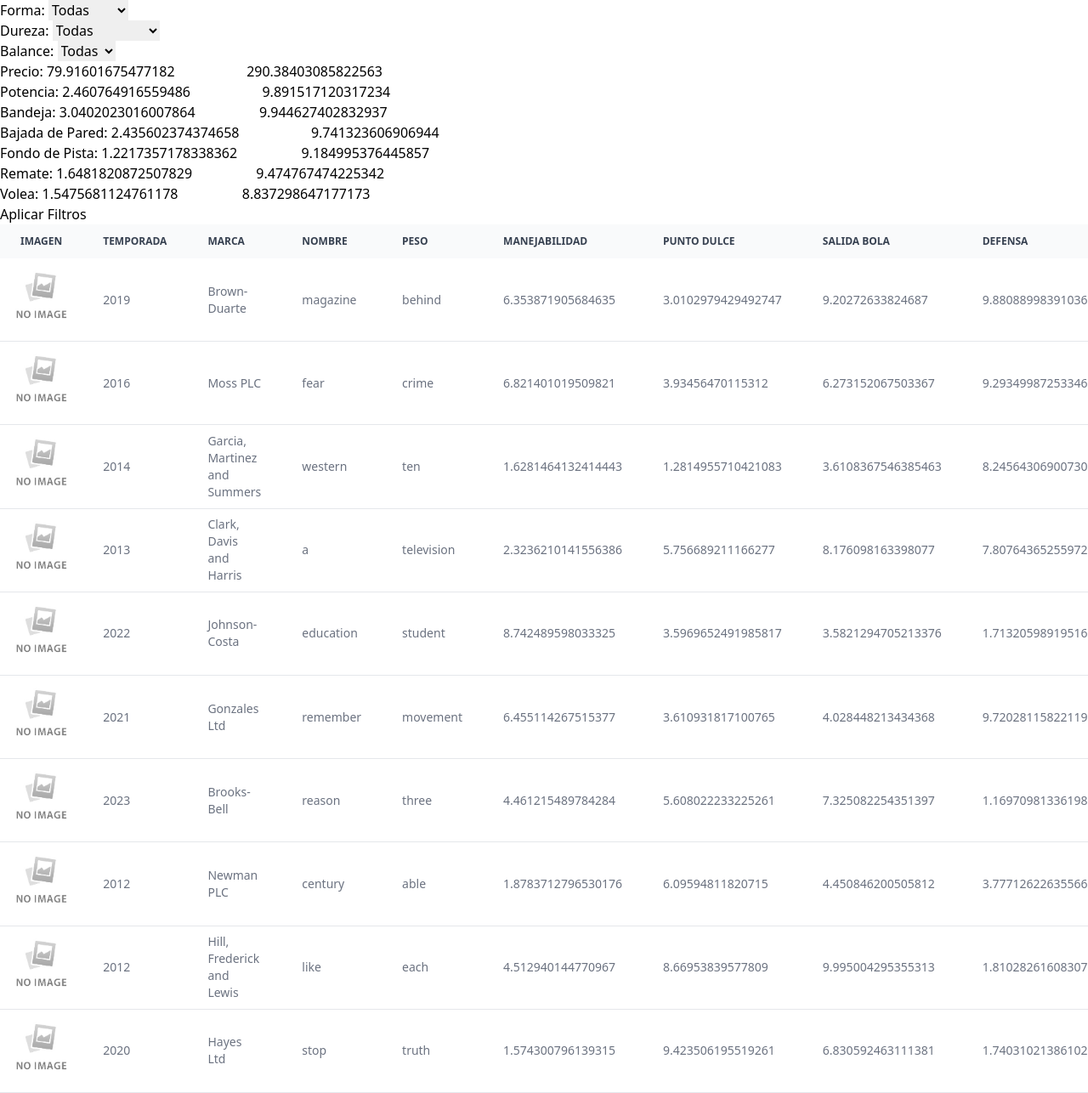
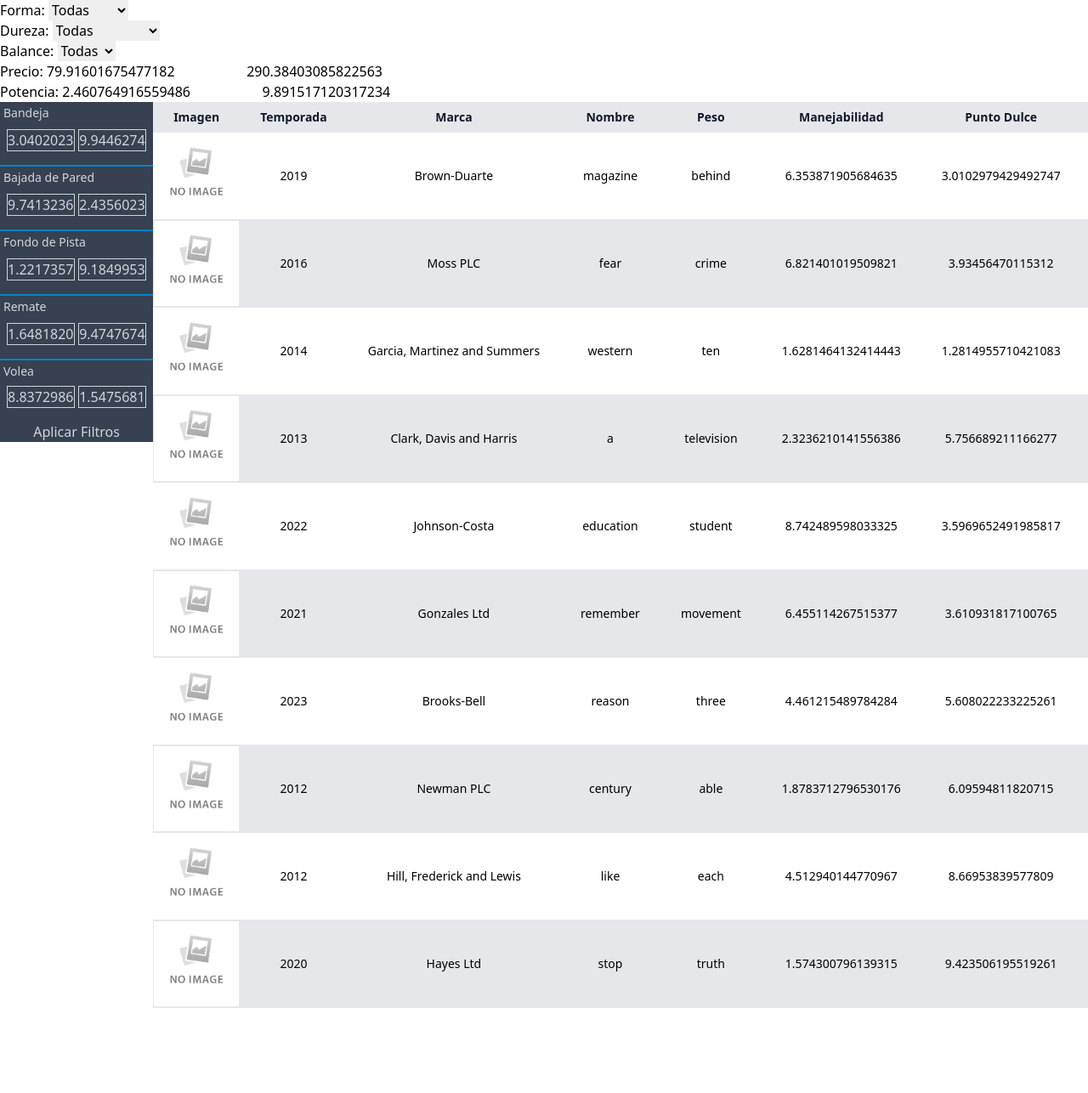
Before and after one commit to aritzjl/PadelChiquito, a Django app: page / in a window 1280 px wide. Shown: the whole page at 85% size. After the commit the page ends 1186 px from the top, so only its background shows below. Run offline with Django 4.2, Linux system fonts and the light colour scheme; data comes from the database, SQL or seed files in the repository.

Commit message:
Hice el aside

```diff
--- a/apps/comparador/templates/comparador_pala.html
+++ b/apps/comparador/templates/comparador_pala.html
@@ -7,19 +7,24 @@
 	<link rel="stylesheet" href="../../../static/css/output.css">
 	<title>Document</title>
 	<style>
-		tbody>tr:not(:last-child) {
-			border-bottom-width: 1px;
-		}
-
 		input[type="number"]::-webkit-inner-spin-button,
 		input[type="number"]::-webkit-outer-spin-button {
 			appearance: none;
 			margin: 0;
 		}
+
+		table tbody tr:nth-child(odd) {
+			background: #ffffff;
+		}
+
+		table tbody tr:nth-child(even) {
+			background: #e5e7eb;
+		}
 	</style>
 </head>
 
 <body class="h-screen">
+	<main>
 		<form method="post" action="{% url 'comparador_pala' %}">
 			{% csrf_token %}
 			<div>
@@ -68,68 +73,84 @@
 				<input type="number" name="potencia_max" id="potencia_max" value="{{ potencia_max }}">
 				<div id="slider-potencia"></div>
 			</div>
-		<div>
+			<aside class="float-left bg-gray-700 text-gray-300">
 				<!-- Configuración para Bandeja -->
-			<div>
-				<label for="bandeja">Bandeja:</label>
-				<input type="number" name="bandeja_min" id="bandeja_min" value="{{ bandeja_min }}">
-				<input type="number" name="bandeja_max" id="bandeja_max" value="{{ bandeja_max }}">
-				<div id="slider-bandeja"></div>
+				<div class="flex flex-col border-b-2 border-b-sky-600 box-border">
+					<label>
+						<span class="mx-1 text-sm">Bandeja</span>
+						<div class="mt-2 mb-4 mx-2">
+							<input type="number" class="w-20 border border-gray-300 bg-gray-700" name="bandeja_min" id="bandeja_min" value="{{ bandeja_min }}">
+							<input type="number" class="w-20 border border-gray-300 bg-gray-700" name="bandeja_max" id="bandeja_max" value="{{ bandeja_max }}">
+						</div>
+					</label>
 				</div>
 				<!-- Configuración para Bajada de Pared -->
-			<div>
-				<label for="bajada_pared">Bajada de Pared:</label>
-				<input type="number" name="bajada_pared_min" id="bajada_pared_min" value="{{ bajada_pared_min }}">
-				<input type="number" name="bajada_pared_max" id="bajada_pared_max" value="{{ bajada_pared_max }}">
-				<div id="slider-bajada_pared"></div>
+				<div class="flex flex-col border-b-2 border-b-sky-600 box-border">
+					<label>
+						<span class="mx-1 text-sm">Bajada de Pared</span>
+						<div class="mt-2 mb-4 mx-2">
+							<input type="number" class="w-20 border border-gray-300 bg-gray-700" name="bajada_pared_max" id="bajada_pared_max" value="{{ bajada_pared_max }}">
+							<input type="number" class="w-20 border border-gray-300 bg-gray-700" name="bajada_pared_min" id="bajada_pared_min" value="{{ bajada_pared_min }}">
+						</div>
+					</label>
 				</div>
 				<!-- Configuración para Fondo de Pista -->
-			<div>
-				<label for="fondo_pista">Fondo de Pista:</label>
-				<input type="number" name="fondo_pista_min" id="fondo_pista_min" value="{{ fondo_pista_min }}">
-				<input type="number" name="fondo_pista_max" id="fondo_pista_max" value="{{ fondo_pista_max }}">
-				<div id="slider-fondo_pista"></div>
+				<div class="flex flex-col border-b-2 border-b-sky-600 box-border">
+					<label>
+						<span class="mx-1 text-sm">Fondo de Pista</span>
+						<div class="mt-2 mb-4 mx-2">
+							<input type="number" class="w-20 border border-gray-300 bg-gray-700" name="fondo_pista_min" id="fondo_pista_min" value="{{ fondo_pista_min }}">
+							<input type="number" class="w-20 border border-gray-300 bg-gray-700" name="fondo_pista_max" id="fondo_pista_max" value="{{ fondo_pista_max }}">
+						</div>
+					</label>
 				</div>
 				<!-- Configuración para Remate -->
-			<div>
-				<label for="remate">Remate:</label>
-				<input type="number" name="remate_min" id="remate_min" value="{{ remate_min }}">
-				<input type="number" name="remate_max" id="remate_max" value="{{ remate_max }}">
-				<div id="slider-remate"></div>
+				<div class="flex flex-col border-b-2 border-b-sky-600 box-border">
+					<label>
+						<span class="mx-1 text-sm">Remate</span>
+						<div class="mt-2 mb-4 mx-2">
+							<input type="number" class="w-20 border border-gray-300 bg-gray-700" name="remate_min" id="remate_min" value="{{ remate_min }}">
+							<input type="number" class="w-20 border border-gray-300 bg-gray-700" name="remate_max" id="remate_max" value="{{ remate_max }}">
+						</div>
+					</label>
 				</div>
 				<!-- Configuración para Volea -->
+				<div class="flex flex-col">
+					<label>
+						<span class="mx-1 text-sm">Volea</span>
+						<div class="mt-1.5 mb-4 mx-2">
+							<input type="number" class="w-20 border border-gray-300 bg-gray-700" name="volea_max" id="volea_max" value="{{ volea_max }}">
+							<input type="number" class="w-20 border border-gray-300 bg-gray-700" name="volea_min" id="volea_min" value="{{ volea_min }}">
+						</div>
+					</label>
+				</div>
 				<div>
-				<label for="volea">Volea:</label>
-				<input type="number" name="volea_min" id="volea_min" value="{{ volea_min }}">
-				<input type="number" name="volea_max" id="volea_max" value="{{ volea_max }}">
-				<div id="slider-volea"></div>
+					<button type="submit" class="transition-all w-full font-medium hover:bg-gray-600">Aplicar Filtros</button>
 				</div>
-		</div>
-
-		<button type="submit">Aplicar Filtros</button>
+			</aside>
 		</form>
 
 		{% if palas %}
 		<div class="relative overflow-x-auto">
-		<table class="w-full text-sm text-left rtl:text-right text-gray-500 dark:text-gray-400">
-			<thead class="text-xs text-gray-700 uppercase bg-gray-50 dark:bg-gray-700 dark:text-gray-400">
-				<tr>
-					<th scope="col" class="px-6 py-3">Imagen</th>
-					<th scope="col" class="px-6 py-3">Temporada</th>
-					<th scope="col" class="px-6 py-3">Marca</th>
-					<th scope="col" class="px-6 py-3">Nombre</th>
-					<th scope="col" class="px-6 py-3">Peso</th>
-					<th scope="col" class="px-6 py-3">Manejabilidad</th>
-					<th scope="col" class="px-6 py-3">Punto Dulce</th>
-					<th scope="col" class="px-6 py-3">Salida Bola</th>
-					<th scope="col" class="px-6 py-3">Defensa</th>
-					<th scope="col" class="px-6 py-3">Ataque</th>
-					<th scope="col" class="px-6 py-3">Puntuación Total</th>
+			<table class="w-full text-sm text-left rtl:text-right">
+				<thead class="text-sm text-gray-900 bg-gray-200">
+					<tr class="text-center">
+						<th scope="col" class="px-6 py-2">Imagen</th>
+						<th scope="col" class="px-6 py-2">Temporada</th>
+						<th scope="col" class="px-6 py-2">Marca</th>
+						<th scope="col" class="px-6 py-2">Nombre</th>
+						<th scope="col" class="px-6 py-2">Peso</th>
+						<th scope="col" class="px-6 py-2">Manejabilidad</th>
+						<th scope="col" class="px-6 py-2">Punto Dulce</th>
+						<th scope="col" class="px-6 py-2">Salida Bola</th>
+						<th scope="col" class="px-6 py-2">Defensa</th>
+						<th scope="col" class="px-6 py-2">Ataque</th>
+						<th scope="col" class="px-6 py-2">Puntuación Total</th>
 					</tr>
 				</thead>
-			<tbody>
+				<tbody class="text-center">
 					{% for pala in palas %}
-				<tr class="bg-white border-b dark:bg-gray-800 dark:border-gray-700">
+					<tr class="bg-white border-b">
 						{% if pala.imagen %}
 						<td>
 							<img src="{{ pala.imagen.url }}" alt="{{ pala.nombre }}">
@@ -139,16 +160,16 @@
 							<img src="palas/No-image-found.jpg" alt="{{ pala.nombre }}">
 						</td>
 						{% endif %}
-					<td class="px-6 py-2">{{ pala.temporada }}</td>
-					<td class="px-6 py-2">{{ pala.marca }}</td>
-					<td class="px-6 py-2">{{ pala.nombre }}</td>
-					<td class="px-6 py-2">{{ pala.peso }}</td>
-					<td class="px-6 py-2">{{ pala.manejabilidad }}</td>
-					<td class="px-6 py-2">{{ pala.punto_dulce }}</td>
-					<td class="px-6 py-2">{{ pala.salida_bola }}</td>
-					<td class="px-6 py-2">{{ pala.defensa }}</td>
-					<td class="px-6 py-2">{{ pala.ataque }}</td>
-					<td class="px-6 py-2">{{ pala.puntuacion_total }}</td>
+						<td class="px-6 py-2 whitespace-nowrap">{{ pala.temporada }}</td>
+						<td class="px-6 py-2 whitespace-nowrap">{{ pala.marca }}</td>
+						<td class="px-6 py-2 whitespace-nowrap">{{ pala.nombre }}</td>
+						<td class="px-6 py-2 whitespace-nowrap">{{ pala.peso }}</td>
+						<td class="px-6 py-2 whitespace-nowrap">{{ pala.manejabilidad }}</td>
+						<td class="px-6 py-2 whitespace-nowrap">{{ pala.punto_dulce }}</td>
+						<td class="px-6 py-2 whitespace-nowrap">{{ pala.salida_bola }}</td>
+						<td class="px-6 py-2 whitespace-nowrap">{{ pala.defensa }}</td>
+						<td class="px-6 py-2 whitespace-nowrap">{{ pala.ataque }}</td>
+						<td class="px-6 py-2 whitespace-nowrap">{{ pala.puntuacion_total }}</td>
 					</tr>
 					{% endfor %}
 				</tbody>
@@ -157,6 +178,7 @@
 		{% else %}
 		<p>No se encontraron palas que coincidan con los filtros.</p>
 		{% endif %}
+	</main>
 </body>
 
 </html>
--- a/static/css/output.css
+++ b/static/css/output.css
@@ -707,8 +707,48 @@ video {
   clear: none;
 }
 
+.mx-1 {
+  margin-left: 0.25rem;
+  margin-right: 0.25rem;
+}
+
+.mx-2 {
+  margin-left: 0.5rem;
+  margin-right: 0.5rem;
+}
+
+.my-1 {
+  margin-top: 0.25rem;
+  margin-bottom: 0.25rem;
+}
+
+.my-1\.5 {
+  margin-top: 0.375rem;
+  margin-bottom: 0.375rem;
+}
+
+.mb-4 {
+  margin-bottom: 1rem;
+}
+
 .mt-2 {
   margin-top: 0.5rem;
+}
+
+.mt-1 {
+  margin-top: 0.25rem;
+}
+
+.mt-1\.5 {
+  margin-top: 0.375rem;
+}
+
+.mt-4 {
+  margin-top: 1rem;
+}
+
+.mt-3 {
+  margin-top: 0.75rem;
 }
 
 .box-border {
@@ -818,16 +858,12 @@ video {
   height: 100vh;
 }
 
+.w-20 {
+  width: 5rem;
+}
+
 .w-full {
   width: 100%;
-}
-
-.w-1\/12 {
-  width: 8.333333%;
-}
-
-.w-3\/12 {
-  width: 25%;
 }
 
 .flex-shrink {
@@ -1738,6 +1758,10 @@ video {
   border-bottom-width: 1px;
 }
 
+.border-b-2 {
+  border-bottom-width: 2px;
+}
+
 .border-e {
   border-inline-end-width: 1px;
 }
@@ -1780,6 +1804,16 @@ video {
 
 .border-none {
   border-style: none;
+}
+
+.border-gray-300 {
+  --tw-border-opacity: 1;
+  border-color: rgb(209 213 219 / var(--tw-border-opacity));
+}
+
+.border-b-sky-600 {
+  --tw-border-opacity: 1;
+  border-bottom-color: rgb(2 132 199 / var(--tw-border-opacity));
 }
 
 .bg-\[rgb\(255\2c 0\2c 0\)\] {
@@ -1787,21 +1821,21 @@ video {
   background-color: rgb(255 0 0 / var(--tw-bg-opacity));
 }
 
+.bg-gray-200 {
+  --tw-bg-opacity: 1;
+  background-color: rgb(229 231 235 / var(--tw-bg-opacity));
+}
+
+.bg-gray-700 {
+  --tw-bg-opacity: 1;
+  background-color: rgb(55 65 81 / var(--tw-bg-opacity));
+}
+
 .bg-white {
   --tw-bg-opacity: 1;
   background-color: rgb(255 255 255 / var(--tw-bg-opacity));
 }
 
-.bg-\[\#d03d23\] {
-  --tw-bg-opacity: 1;
-  background-color: rgb(208 61 35 / var(--tw-bg-opacity));
-}
-
-.bg-gray-50 {
-  --tw-bg-opacity: 1;
-  background-color: rgb(249 250 251 / var(--tw-bg-opacity));
-}
-
 .decoration-slice {
   -webkit-box-decoration-break: slice;
           box-decoration-break: slice;
@@ -1912,56 +1946,11 @@ video {
      object-fit: scale-down;
 }
 
-.px-4 {
-  padding-left: 1rem;
-  padding-right: 1rem;
-}
-
-.py-1 {
-  padding-top: 0.25rem;
-  padding-bottom: 0.25rem;
-}
-
-.py-0 {
-  padding-top: 0px;
-  padding-bottom: 0px;
-}
-
-.py-0\.5 {
-  padding-top: 0.125rem;
-  padding-bottom: 0.125rem;
-}
-
-.py-px {
-  padding-top: 1px;
-  padding-bottom: 1px;
-}
-
-.px-2 {
-  padding-left: 0.5rem;
-  padding-right: 0.5rem;
-}
-
-.px-3 {
-  padding-left: 0.75rem;
-  padding-right: 0.75rem;
-}
-
 .px-6 {
   padding-left: 1.5rem;
   padding-right: 1.5rem;
 }
 
-.py-3 {
-  padding-top: 0.75rem;
-  padding-bottom: 0.75rem;
-}
-
-.py-4 {
-  padding-top: 1rem;
-  padding-bottom: 1rem;
-}
-
 .py-2 {
   padding-top: 0.5rem;
   padding-bottom: 0.5rem;
@@ -2028,11 +2017,6 @@ video {
   line-height: 1.25rem;
 }
 
-.text-xs {
-  font-size: 0.75rem;
-  line-height: 1rem;
-}
-
 .font-bold {
   font-weight: 700;
 }
@@ -2118,24 +2102,14 @@ video {
   color: rgb(59 130 246 / var(--tw-text-opacity));
 }
 
+.text-gray-300 {
+  --tw-text-opacity: 1;
+  color: rgb(209 213 219 / var(--tw-text-opacity));
+}
+
 .text-gray-900 {
   --tw-text-opacity: 1;
   color: rgb(17 24 39 / var(--tw-text-opacity));
-}
-
-.text-white {
-  --tw-text-opacity: 1;
-  color: rgb(255 255 255 / var(--tw-text-opacity));
-}
-
-.text-gray-500 {
-  --tw-text-opacity: 1;
-  color: rgb(107 114 128 / var(--tw-text-opacity));
-}
-
-.text-gray-700 {
-  --tw-text-opacity: 1;
-  color: rgb(55 65 81 / var(--tw-text-opacity));
 }
 
 .underline {
@@ -2443,6 +2417,12 @@ video {
   transition-duration: 150ms;
 }
 
+.transition-all {
+  transition-property: all;
+  transition-timing-function: cubic-bezier(0.4, 0, 0.2, 1);
+  transition-duration: 150ms;
+}
+
 .ease-in {
   transition-timing-function: cubic-bezier(0.4, 0, 1, 1);
 }
```
Also changed, not shown: other parts of static/css/output.css (+5 -43 lines). Lines whose indentation alone changed are shown as unchanged.
